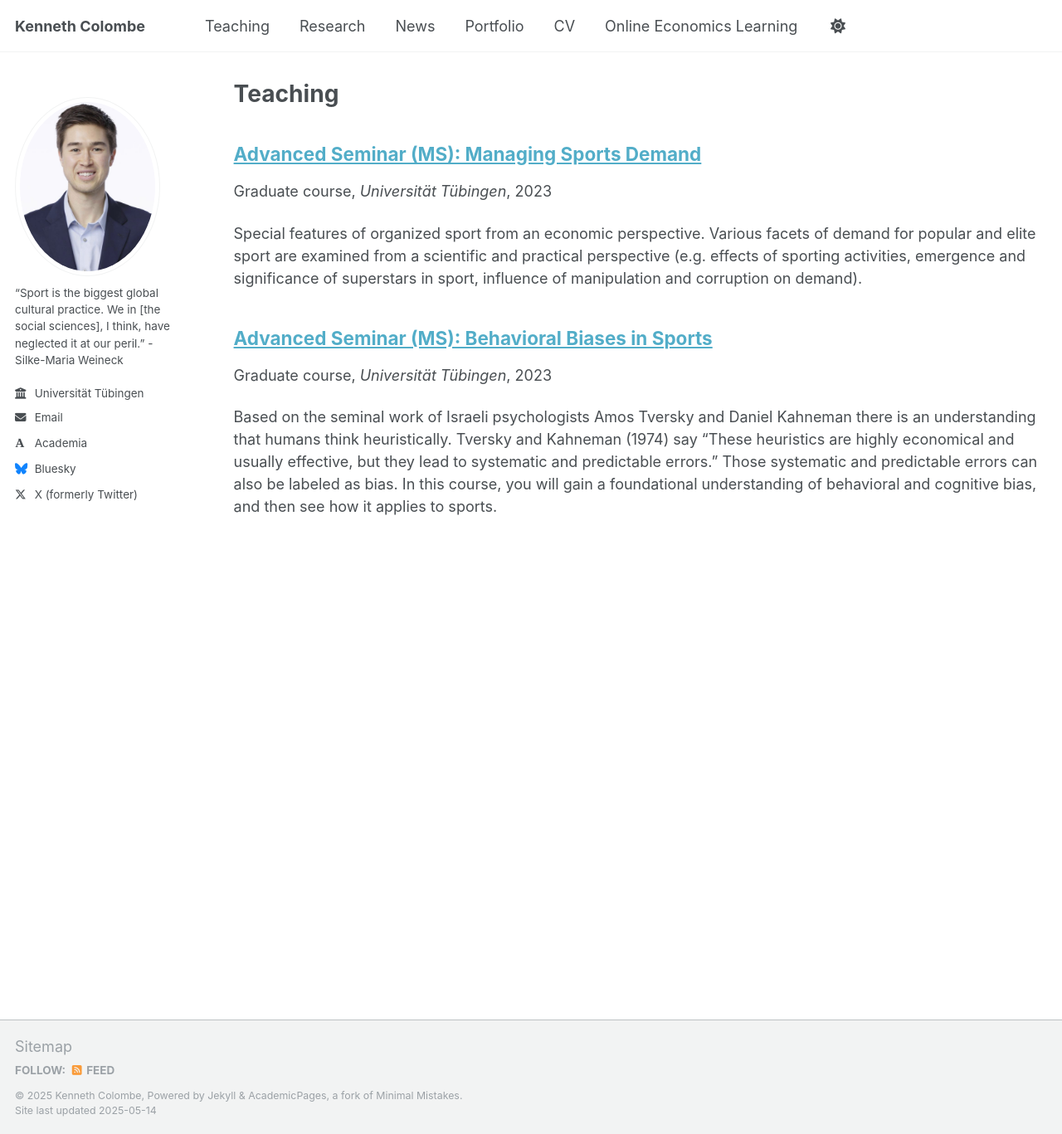
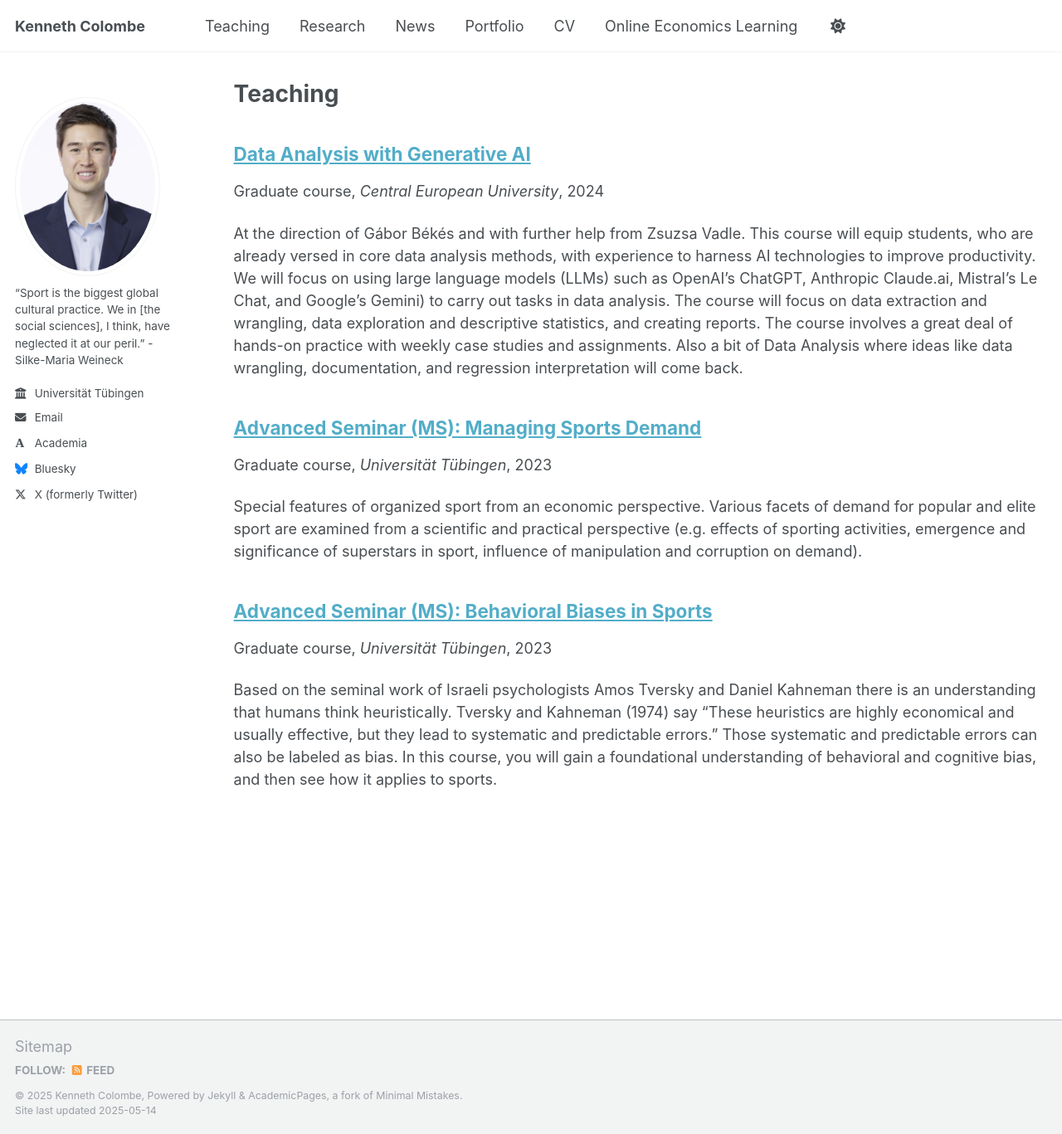
Before and after one commit to kcolombe/kcolombe.github.io, a Jekyll site: the page built from _pages/teaching.html, in a window 1280 px wide and 1367 px high. Shown: the whole window at 83% size. Built offline with Jekyll 4.4.1, drawn with Linux system fonts in a browser that asks for light colours; some web fonts are replaced; a file with an impossible date is left out.

Commit message:
Update DAI.md

```diff
--- a/_teaching/DAI.md
+++ b/_teaching/DAI.md
@@ -5,6 +5,7 @@
 type: "Graduate course"
 permalink: /teaching/DAI/
 venue: "Central European University"
-date: "2024-2025"
+date: 2024-01-01
+course_dates: "2024–2025"
 ---
 At the direction of Gábor Békés and with further help from Zsuzsa Vadle. This course will equip students, who are already versed in core data analysis methods, with experience to harness AI technologies to improve productivity. We will focus on using large language models (LLMs) such as OpenAI's ChatGPT, Anthropic Claude.ai, Mistral's Le Chat, and Google's Gemini) to carry out tasks in data analysis. The course will focus on data extraction and wrangling, data exploration and descriptive statistics, and creating reports. The course involves a great deal of hands-on practice with weekly case studies and assignments. Also a bit of Data Analysis where ideas like data wrangling, documentation, and regression interpretation will come back.
```
